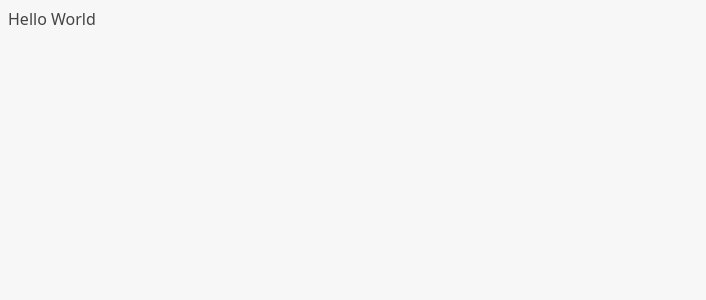
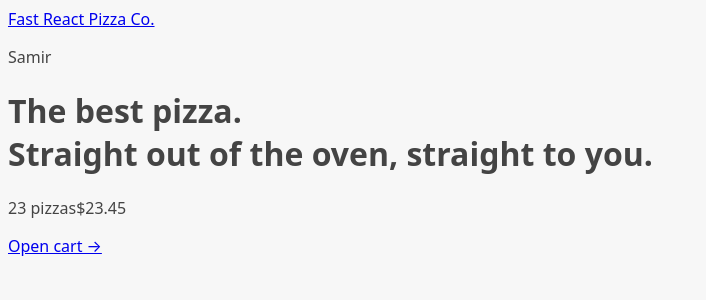
Before and after one commit to samiradh058/LearnReact, a React (Vite) app in the folder 15.fast-react-pizza/: page / in a window 1280 px wide. Shown: the top 300 px of the page, without its empty margins (0-706 px from the left). Built offline with nearby package versions, Linux system fonts and the light colour scheme.

Commit message:
Just added links

```diff
--- a/15.fast-react-pizza/package.json
+++ b/15.fast-react-pizza/package.json
@@ -11,7 +11,8 @@
   },
   "dependencies": {
     "react": "^18.2.0",
-    "react-dom": "^18.2.0"
+    "react-dom": "^18.2.0",
+    "react-router-dom": "^6.26.1"
   },
   "devDependencies": {
     "@types/react": "^18.2.15",
--- a/15.fast-react-pizza/src/App.jsx
+++ b/15.fast-react-pizza/src/App.jsx
@@ -1,5 +1,41 @@
+import { createBrowserRouter, RouterProvider } from "react-router-dom";
+import Home from "./ui/Home";
+import Menu from "./features/menu/Menu";
+import Cart from "./features/cart/Cart";
+import CreateOrder from "./features/order/CreateOrder";
+import Order from "./features/order/Order";
+import AppLayout from "./ui/AppLayout";
+
+const router = createBrowserRouter([
+  {
+    element: <AppLayout />,
+    children: [
+      {
+        path: "/",
+        element: <Home />,
+      },
+      {
+        path: "/menu",
+        element: <Menu />,
+      },
+      {
+        path: "/cart",
+        element: <Cart />,
+      },
+      {
+        path: "/order/new",
+        element: <CreateOrder />,
+      },
+      {
+        path: "/order/:orderId",
+        element: <Order />,
+      },
+    ],
+  },
+]);
+
 function App() {
-  return <div>Hello World</div>;
+  return <RouterProvider router={router} />;
 }
 
 export default App;
--- a/15.fast-react-pizza/src/features/cart/CartItem.jsx
+++ b/15.fast-react-pizza/src/features/cart/CartItem.jsx
@@ -1,3 +1,5 @@
+import { formatCurrency } from "../../utilities/helpers";
+
 function CartItem({ item }) {
   const { pizzaId, name, quantity, totalPrice } = item;
 
--- a/15.fast-react-pizza/src/features/cart/CartOverview.jsx
+++ b/15.fast-react-pizza/src/features/cart/CartOverview.jsx
@@ -1,3 +1,5 @@
+import { Link } from "react-router-dom";
+
 function CartOverview() {
   return (
     <div>
@@ -5,7 +7,7 @@
         <span>23 pizzas</span>
         <span>$23.45</span>
       </p>
-      <a href="#">Open cart &rarr;</a>
+      <Link to="./cart">Open cart &rarr;</Link>
     </div>
   );
 }
--- a/15.fast-react-pizza/src/features/order/Order.jsx
+++ b/15.fast-react-pizza/src/features/order/Order.jsx
@@ -4,7 +4,7 @@
   calcMinutesLeft,
   formatCurrency,
   formatDate,
-} from "../../utilitis/helpers";
+} from "../../utilities/helpers";
 
 const order = {
   id: "ABCDEF",
--- /dev/null
+++ b/15.fast-react-pizza/src/ui/AppLayout.jsx
@@ -0,0 +1,19 @@
+import { Outlet } from "react-router-dom";
+import CartOverview from "../features/cart/CartOverview";
+import Header from "./Header";
+
+function AppLayout() {
+  return (
+    <div>
+      <Header />
+
+      <main>
+        <Outlet />
+      </main>
+
+      <CartOverview />
+    </div>
+  );
+}
+
+export default AppLayout;
--- /dev/null
+++ b/15.fast-react-pizza/src/ui/Header.jsx
@@ -0,0 +1,12 @@
+import { Link } from "react-router-dom";
+
+function Header() {
+  return (
+    <header>
+      <Link to="/">Fast React Pizza Co.</Link>
+      <p>Samir</p>
+    </header>
+  );
+}
+
+export default Header;
```
Also changed, not shown: 1 other file (tests, documents, lock files or other folders).
